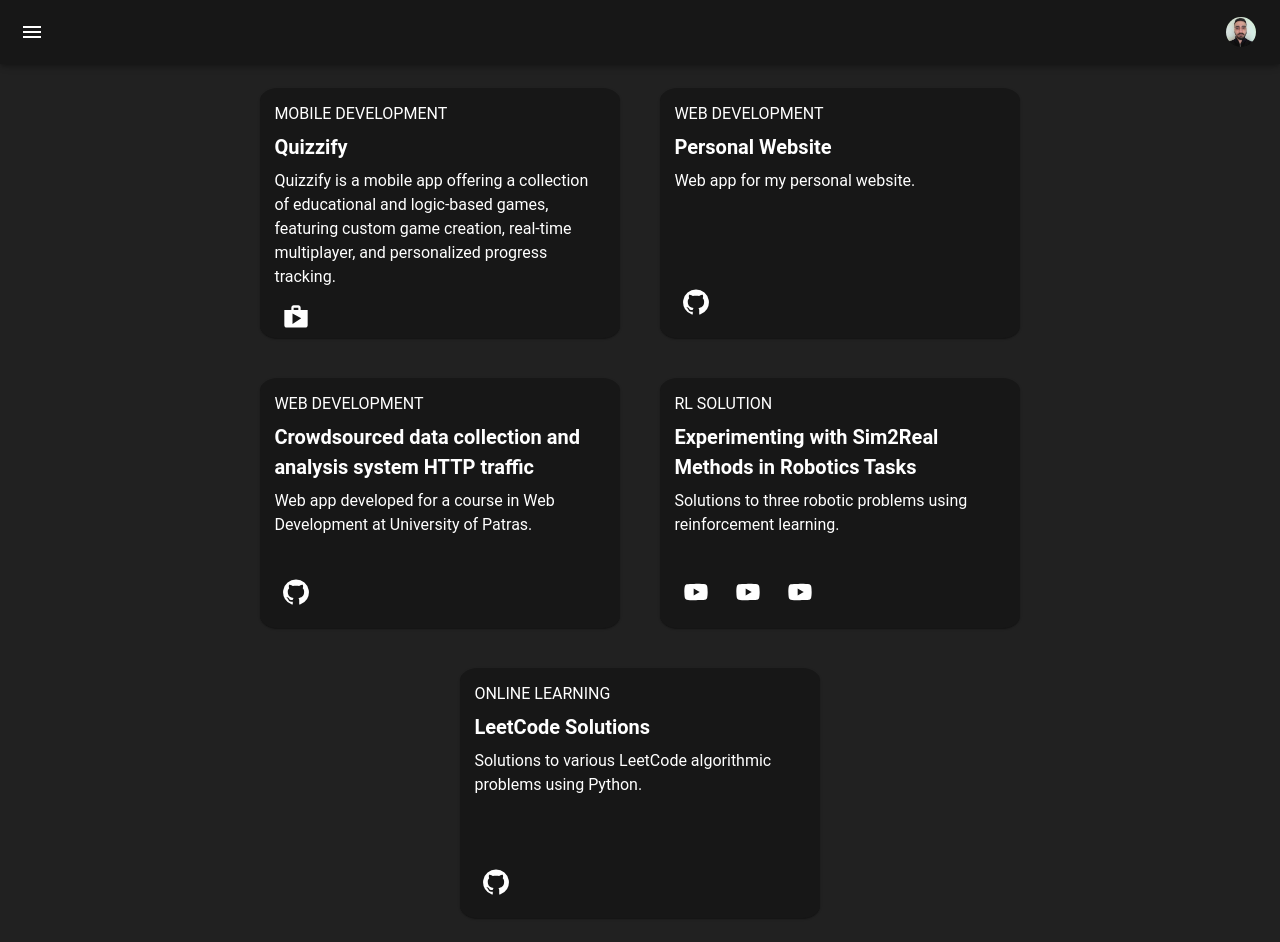
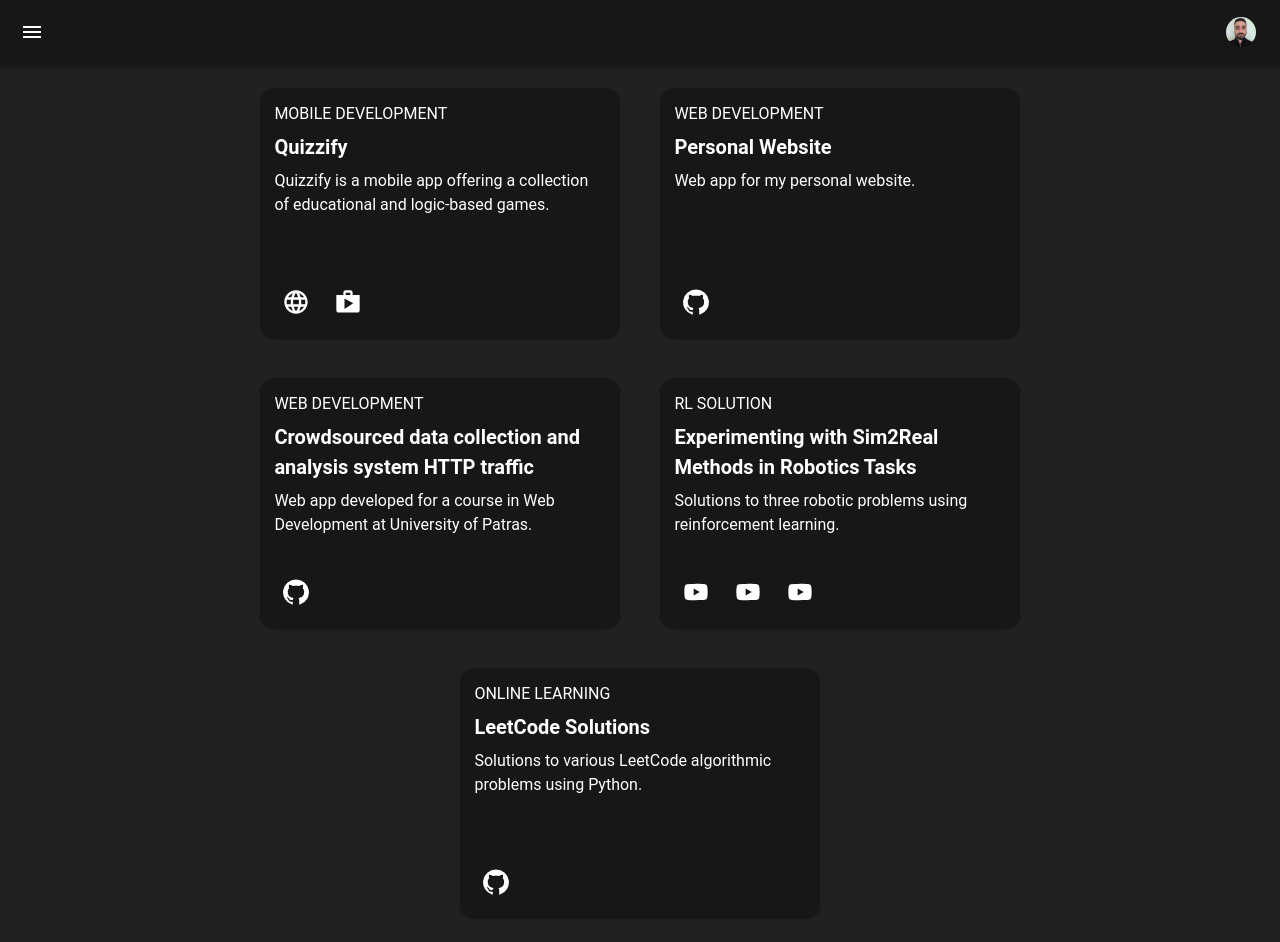
Before and after one commit to chkosta/chkosta.github.io, a React (Create React App) app: page /projects in a window 1280 px wide. Built offline with nearby package versions, Linux system fonts and the light colour scheme.

Commit message:
Fix bugs

```diff
--- a/src/pages/ProjectsPage/projectsConfig.tsx
+++ b/src/pages/ProjectsPage/projectsConfig.tsx
@@ -1,3 +1,4 @@
+import LanguageIcon from "@mui/icons-material/Language";
 import ShopIcon from "@mui/icons-material/Shop";
 import GitHubIcon from "@mui/icons-material/GitHub";
 import YouTubeIcon from "@mui/icons-material/YouTube";
@@ -13,8 +14,13 @@
       group: "MOBILE DEVELOPMENT",
       title: "Quizzify",
       description:
-        "Quizzify is a mobile app offering a collection of educational and logic-based games, featuring custom game creation, real-time multiplayer, and personalized progress tracking.",
+        "Quizzify is a mobile app offering a collection of educational and logic-based games.",
       icons: [
+        {
+          name: "Website",
+          icon: <LanguageIcon style={iconStyle} />,
+          link: "https://playquizzify.com",
+        },
         {
           name: "Google Play",
           icon: <ShopIcon style={iconStyle} />,
```
